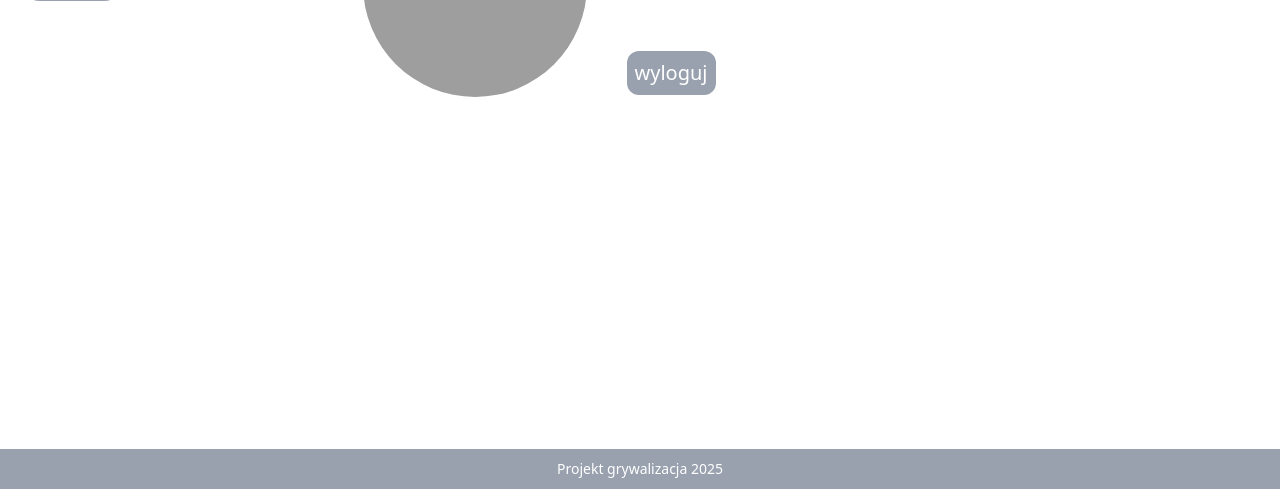
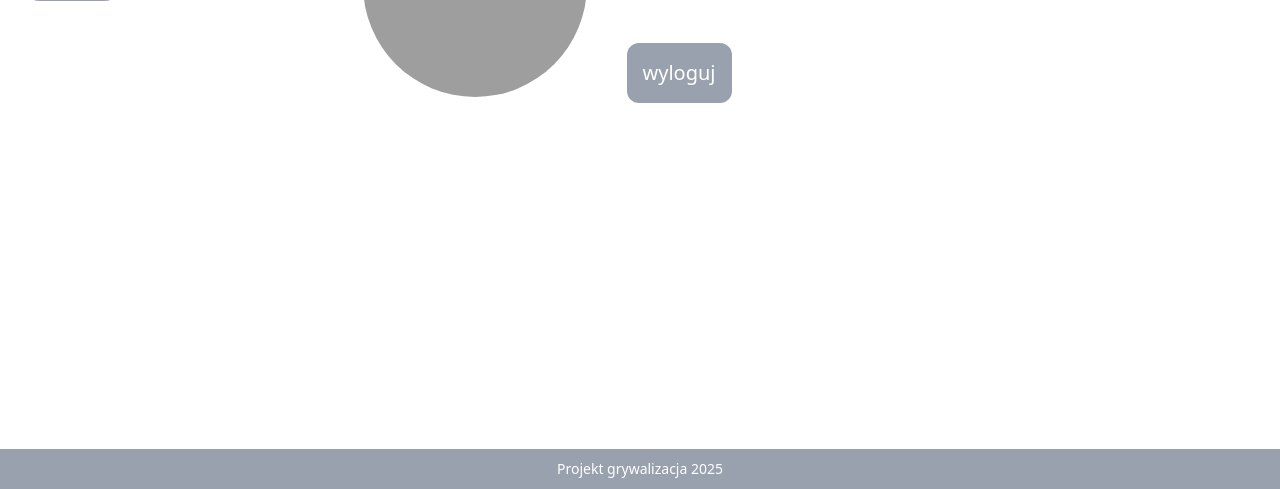
Before and after one commit to T0253r/TK-grywalizacja, a Flask app: template grywalizacja_app/templates/dashboard.html in a window 1280 px wide. Shown: the part 311-800 px from the top of the page. Run offline with Flask 3, Linux system fonts and the light colour scheme; tables that the repository leaves empty hold one stand-in row (values such as "Sample post"); the template is opened without the code that fills it: values that come from a table or form of the project are taken from there, most other values are stand-ins (such as "Sample title", 1, 10 or a date in 2020); style sheets or scripts are compiled from the project's sources; grey boxes are pictures that could not be loaded.

Commit message:
fixed buttons

```diff
--- a/grywalizacja_app/templates/dashboard.html
+++ b/grywalizacja_app/templates/dashboard.html
@@ -6,7 +6,7 @@
 
 <div class="h-[256px] max-w-[700px] mx-auto my-auto grid grid-cols-[256px_auto] grid-rows-3 gap-2">
     <div class="row-span-3 aspect-square max-w-[256px] flex justify-end items-center p-4">
-        <img src="https://cdn.discordapp.com/avatars/{{ user.id }}/{{ user.avatar }}.png" alt="Avatar" class="rounded-full w-full h-full object-cover ">
+        <img src="https://cdn.discordapp.com/avatars/{{ user.id }}/{{ user.avatar }}.png" alt="Avatar" class="rounded-full w-full h-full object-cover">
     </div>
     <div class="flex items-center p-4">
         <span class="text-4xl">cześć, {{ user.global_name }}!</span>
@@ -15,7 +15,7 @@
         <span class="text-2xl">twój serwer: {{ guild.name }}</span>
     </div>
     <div class="col-start-2 row-start-3 flex items-center p-4">
-        <button class="button !p-2 bg-gray-400 hover:bg-gray-300" id="login" onclick="location.href='/login-with-discord'">
+        <button class="button !p-4 bg-gray-400 hover:bg-gray-300" id="logout" onclick="location.href='{{ url_for('auth.logout') }}'">
            <span class="text-xl">wyloguj</span>
         </button>
     </div>
--- a/grywalizacja_app/templates/login.html
+++ b/grywalizacja_app/templates/login.html
@@ -4,7 +4,7 @@
 
 {% block content %}
     <div class="flex flex-col justify-center items-center h-screen max-w-[800px] mx-auto">
-        <button class="button !p-5 bg-indigo-400 hover:bg-indigo-300" id="login" onclick="location.href='/login-with-discord'">
+        <button class="button !p-5 bg-indigo-400 hover:bg-indigo-300" id="login" onclick="location.href='{{ url_for('auth.login_with_discord') }}'">
            <span class="text-4xl">Login with Discord</span>
         </button>
         <p class="mt-8 text-lg font-medium text-pretty text-justify text-gray-500 sm:text-xl/8">
```
